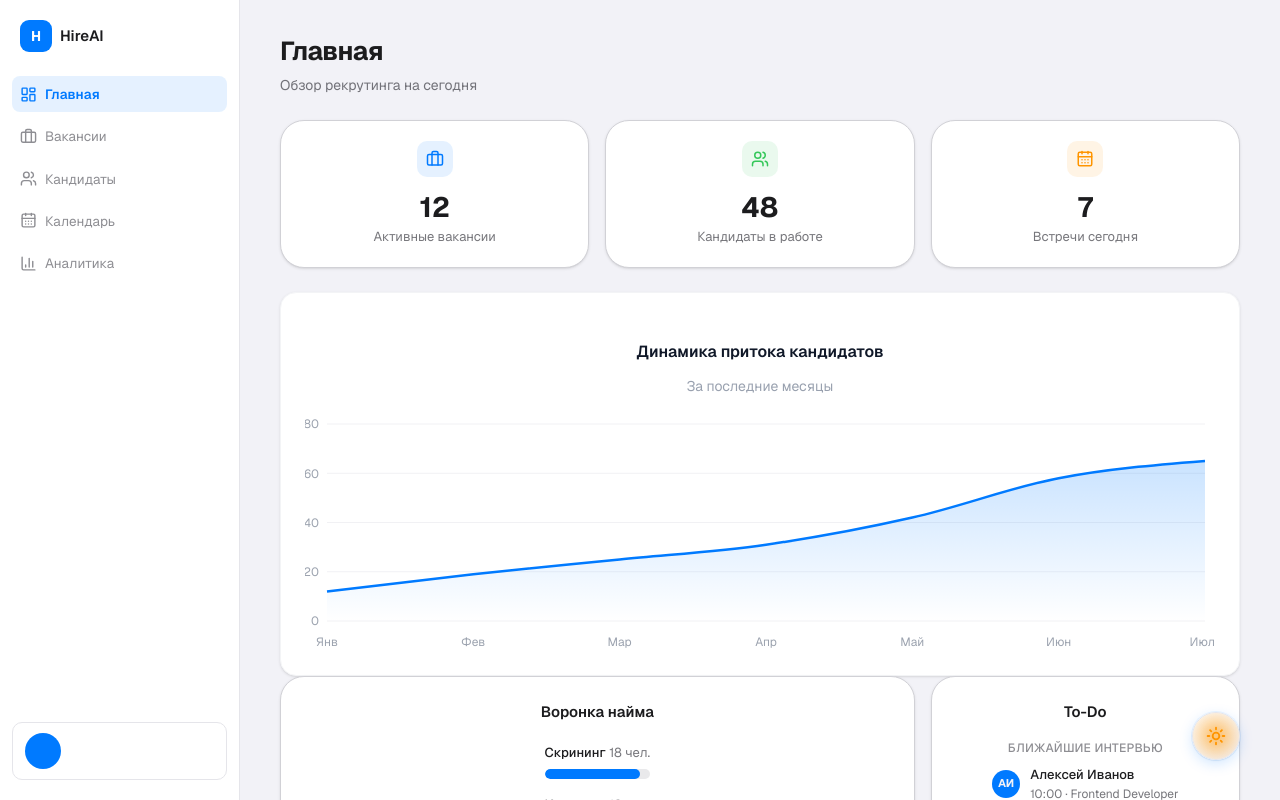
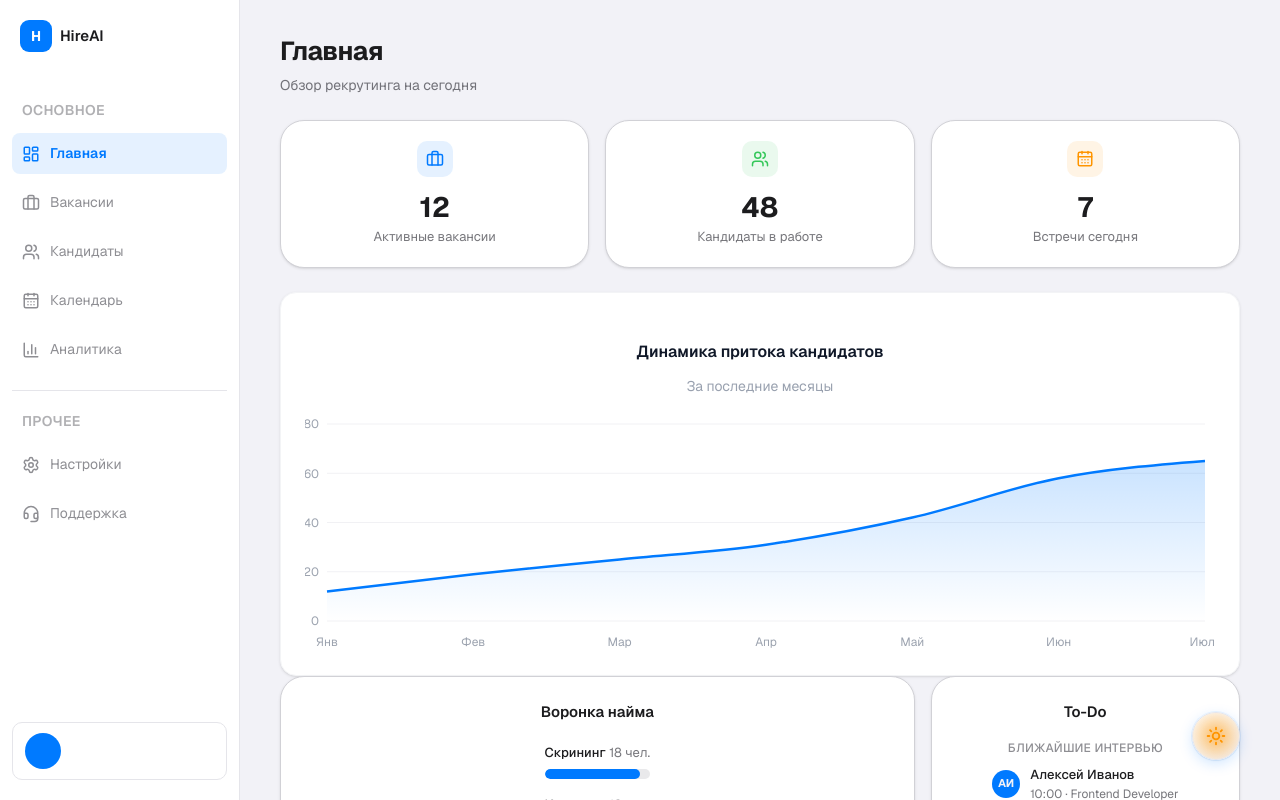
Before and after one commit to Cartnix/HireRank, a Next.js app in the folder frontend/: page /dashboard in a window 1280 px wide. Shown: the top 800 px of the page. Built offline with nearby package versions, Linux system fonts and the light colour scheme; no server answers.

Commit message:
fix(UI): New tabs implemented

```diff
--- /dev/null
+++ b/frontend/app/dashboard/settings/page.tsx
@@ -0,0 +1,3 @@
+export default function Page() {
+  return <h1>Settings Page</h1>;
+}
--- /dev/null
+++ b/frontend/app/dashboard/support/page.tsx
@@ -0,0 +1,5 @@
+export default function Page() {
+    return (
+        <h1>Support page</h1>
+    )
+}
--- a/frontend/shared/utils/navigation.ts
+++ b/frontend/shared/utils/navigation.ts
@@ -4,6 +4,7 @@ import {
   Users,
   CalendarDays,
   BarChart3,
+  Headset,
   Settings as SettingsIcon,
 } from "lucide-react";
 
@@ -13,6 +14,8 @@ export type View =
   | "candidates"
   | "calendar"
   | "analytics"
+  | "settings"
+  | "support";
 
 export const navItems: {
   id: View;
@@ -20,9 +23,49 @@ export const navItems: {
   icon: React.ElementType;
   href: string;
 }[] = [
-  { id: "dashboard", label: "Главная", icon: LayoutDashboard, href: "/dashboard" },
+  {
+    id: "dashboard",
+    label: "Главная",
+    icon: LayoutDashboard,
+    href: "/dashboard",
+  },
   { id: "jobs", label: "Вакансии", icon: Briefcase, href: "/dashboard/jobs" },
-  { id: "candidates", label: "Кандидаты", icon: Users, href: "/dashboard/candidates" },
-  { id: "calendar", label: "Календарь", icon: CalendarDays, href: "/dashboard/calendar" },
-  { id: "analytics", label: "Аналитика", icon: BarChart3, href: "/dashboard/analytics" },
+  {
+    id: "candidates",
+    label: "Кандидаты",
+    icon: Users,
+    href: "/dashboard/candidates",
+  },
+  {
+    id: "calendar",
+    label: "Календарь",
+    icon: CalendarDays,
+    href: "/dashboard/calendar",
+  },
+  {
+    id: "analytics",
+    label: "Аналитика",
+    icon: BarChart3,
+    href: "/dashboard/analytics",
+  },
 ];
+
+export const secondaryNavItems: {
+  id: View;
+  label: string;
+  icon: React.ElementType;
+  href: string;
+}[] = [
+  {
+    id: "settings",
+    label: "Настройки",
+    icon: SettingsIcon,
+    href: "/dashboard/settings",
+  },
+  {
+    id: "support",
+    label: "Поддержка",
+    icon: Headset,
+    href: "/dashboard/support",
+  },
+];
--- a/frontend/widgets/sidebar/ui/Sidebar.tsx
+++ b/frontend/widgets/sidebar/ui/Sidebar.tsx
@@ -1,7 +1,7 @@
 "use client";
 
 import { Avatar } from "@/shared/ui/Avatar";
-import { navItems } from "@/shared/utils/navigation";
+import { navItems, secondaryNavItems } from "@/shared/utils/navigation";
 import Link from "next/link";
 import { usePathname } from "next/navigation";
 import { LogOut } from "lucide-react";
@@ -30,14 +30,18 @@ export function Sidebar() {
 
   return (
     <aside className="sticky top-0 flex h-screen w-60 shrink-0 flex-col border-r border-border bg-background-elevated px-3 py-5">
-      <div className="mb-6 flex items-center gap-2 px-2">
+      <div className="mb-12 flex items-center gap-2 px-2">
         <div className="flex h-8 w-8 items-center justify-center rounded-[9px] bg-brand-primary text-[14px] font-bold text-brand-primary-foreground">
           H
         </div>
         <div className="text-[15px] font-semibold">HireAI</div>
       </div>
 
-      <nav className="flex flex-1 flex-col gap-1.5">
+      <nav className="flex flex-1 flex-col gap-2">
+        <div className="px-2.5 pb-1 text-[14px] font-semibold uppercase tracking-wide text-muted-foreground/70">
+          Основное
+        </div>
+
         {navItems.map((item) => {
           const Icon = item.icon;
           const isActive =
@@ -49,13 +53,53 @@ export function Sidebar() {
             <Link
               key={item.id}
               href={item.href}
-              className={`flex items-center gap-2 rounded-lg px-2 py-2 text-[13.5px] transition-colors ${
+              className={`group flex items-center gap-2.5 rounded-lg px-2.5 py-2.5 text-[14px] transition-all duration-200 ${
                 isActive
                   ? "bg-brand-primary/10 font-semibold text-brand-primary"
-                  : "text-muted-foreground hover:bg-background-hover"
+                  : "text-muted-foreground hover:translate-x-0.5 hover:bg-background-hover hover:text-foreground"
               }`}
             >
-              <Icon size={17} />
+              <Icon
+                size={18}
+                className={`transition-colors duration-200 ${
+                  isActive
+                    ? "text-brand-primary"
+                    : "group-hover:text-foreground"
+                }`}
+              />
+              {item.label}
+            </Link>
+          );
+        })}
+
+        <div className="my-3 h-px bg-border" />
+
+        <div className="px-2.5 pb-1 text-[14px] font-semibold uppercase tracking-wide text-muted-foreground/70">
+          Прочее
+        </div>
+
+        {secondaryNavItems.map((item) => {
+          const Icon = item.icon;
+          const isActive = pathname.startsWith(item.href);
+
+          return (
+            <Link
+              key={item.id}
+              href={item.href}
+              className={`group flex items-center gap-2.5 rounded-lg px-2.5 py-2.5 text-[14px] transition-all duration-200 ${
+                isActive
+                  ? "bg-brand-primary/10 font-semibold text-brand-primary"
+                  : "text-muted-foreground hover:translate-x-0.5 hover:bg-background-hover hover:text-foreground"
+              }`}
+            >
+              <Icon
+                size={18}
+                className={`transition-colors duration-200 ${
+                  isActive
+                    ? "text-brand-primary"
+                    : "group-hover:text-foreground"
+                }`}
+              />
               {item.label}
             </Link>
           );
@@ -83,7 +127,7 @@ export function Sidebar() {
             onClick={handleSignOut}
             className="text-red-600 focus:text-red-600 cursor-pointer"
           >
-            <LogOut size={16} className="mr-2" onClick={handleSignOut} />
+            <LogOut size={16} className="mr-2" />
             Выйти
           </DropdownMenuItem>
         </DropdownMenuContent>
```
